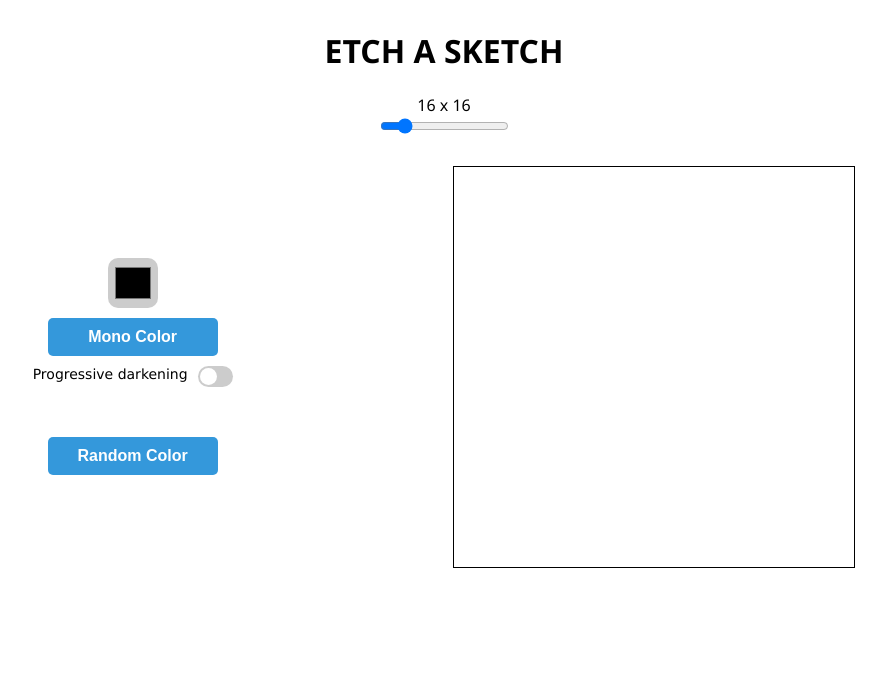
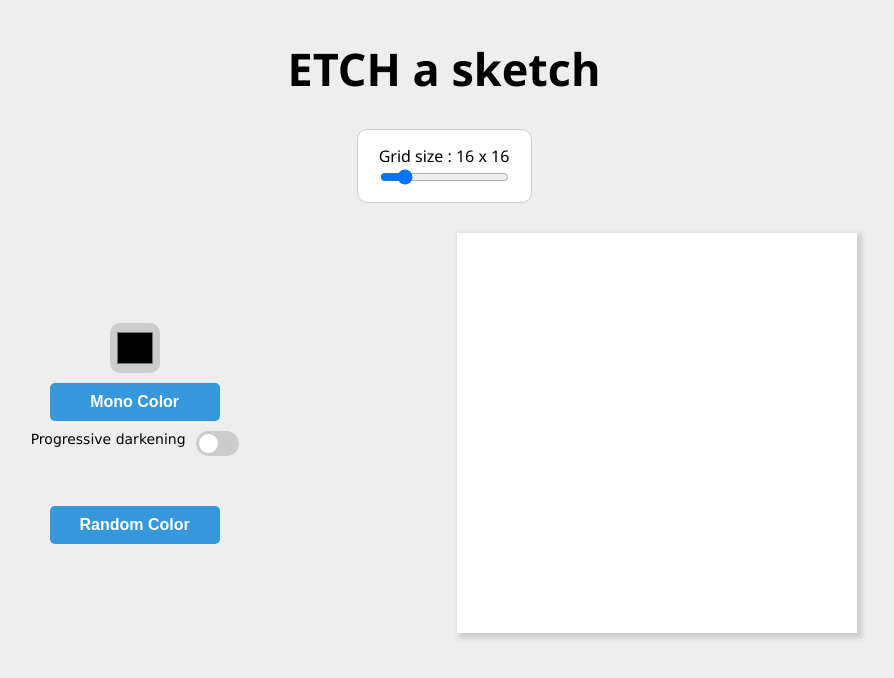
Before and after one commit to KiranGunathilaka/etch-a-sketch, a plain HTML site: page index.html in a window 1280 px wide. Shown: the whole page, without its empty margins (196-1090 px from the left). Drawn offline with Linux system fonts and the light colour scheme.

Commit message:
made some changes in the border and colors for easy appearence

```diff
--- a/index.html
+++ b/index.html
@@ -8,9 +8,9 @@
 </head>
 <body>
     <div class="all-container">
-        <h1>ETCH A SKETCH</h1>
+        <h1>ETCH a sketch</h1>
         <div class="grid-size-options-container">
-            <label>16 x 16</label>
+            <label>Grid size : <span>16 x 16</span></label>
             <input id="pixel-selector" name="range" type="range" value="16" min="1" max="100">
         </div>
         <div class="buttons-and-grid-container">
--- a/styles.css
+++ b/styles.css
@@ -4,6 +4,14 @@
     border: 0;
     box-sizing: border-box;
     font-family: 'Segoe UI', Tahoma, Geneva, Verdana, sans-serif;
+}
+
+h1{
+    font-size: 45px;
+}
+
+body{
+    background-color: #eee;
 }
 
 .all-container {
@@ -17,6 +25,10 @@
     display: flex;
     flex-direction: column;
     align-items: center;
+    border: 1px solid #ccc;
+    padding: 15px 20px;
+    border-radius: 10px;
+    background-color: white;
 }
 
 .buttons-and-grid-container {
@@ -55,7 +67,7 @@
     justify-content: center;
     align-content: center;
     gap: 0;
-    border: 1px solid black;
+    box-shadow: 3px 3px 5px 2px #ccc;
 }
 
 .pixel {
@@ -64,7 +76,6 @@
     background-color: white;
 }
 
-/*grid*/
 
 /*toggle button*/
 .toggle-button{
@@ -74,13 +85,12 @@
 
 #toggleButton {
     display: none;
-    /* Hide the actual checkbox */
 }
 
 .toggle-label {
     display: block;
-    width: 35px;
-    height: 21px;
+    width: 43px;
+    height: 25px;
     background-color: #ccc;
     border-radius: 15px;
     position: relative;
@@ -94,21 +104,21 @@
 .toggle-label::before {
     content: '';
     position: absolute;
-    width: 17px;
-    height: 17px;
+    width: 19px;
+    height: 19px;
     background-color: white;
     border-radius: 50%;
-    top: 2px;
-    left: 2px;
+    top: 3px;
+    left: 3px;
     transition: 0.3s;
 }
 
 #toggleButton:checked+.toggle-label::before {
-    transform: translateX(14px);
+    transform: translateX(17px);
 }
 
-/*end of toggle button*/
 
+/* buttons */
 .button {
     width: 170px;
     padding: 10px 20px;
@@ -134,7 +144,7 @@
     transform: scale(0.95);
   }
 
-
+/* color picker */
  .color-picker {
     width: 50px;
     height: 50px;
```
